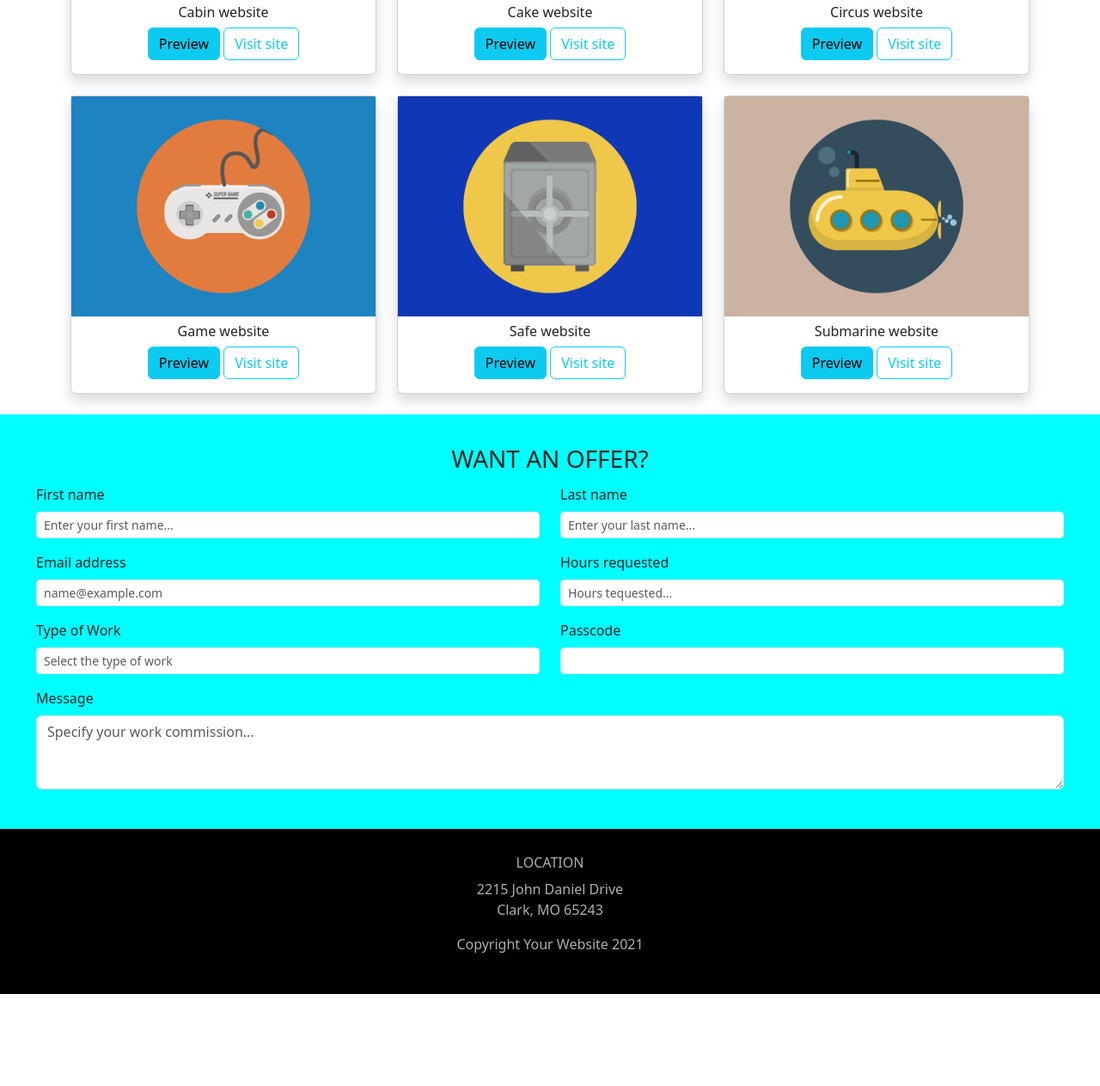
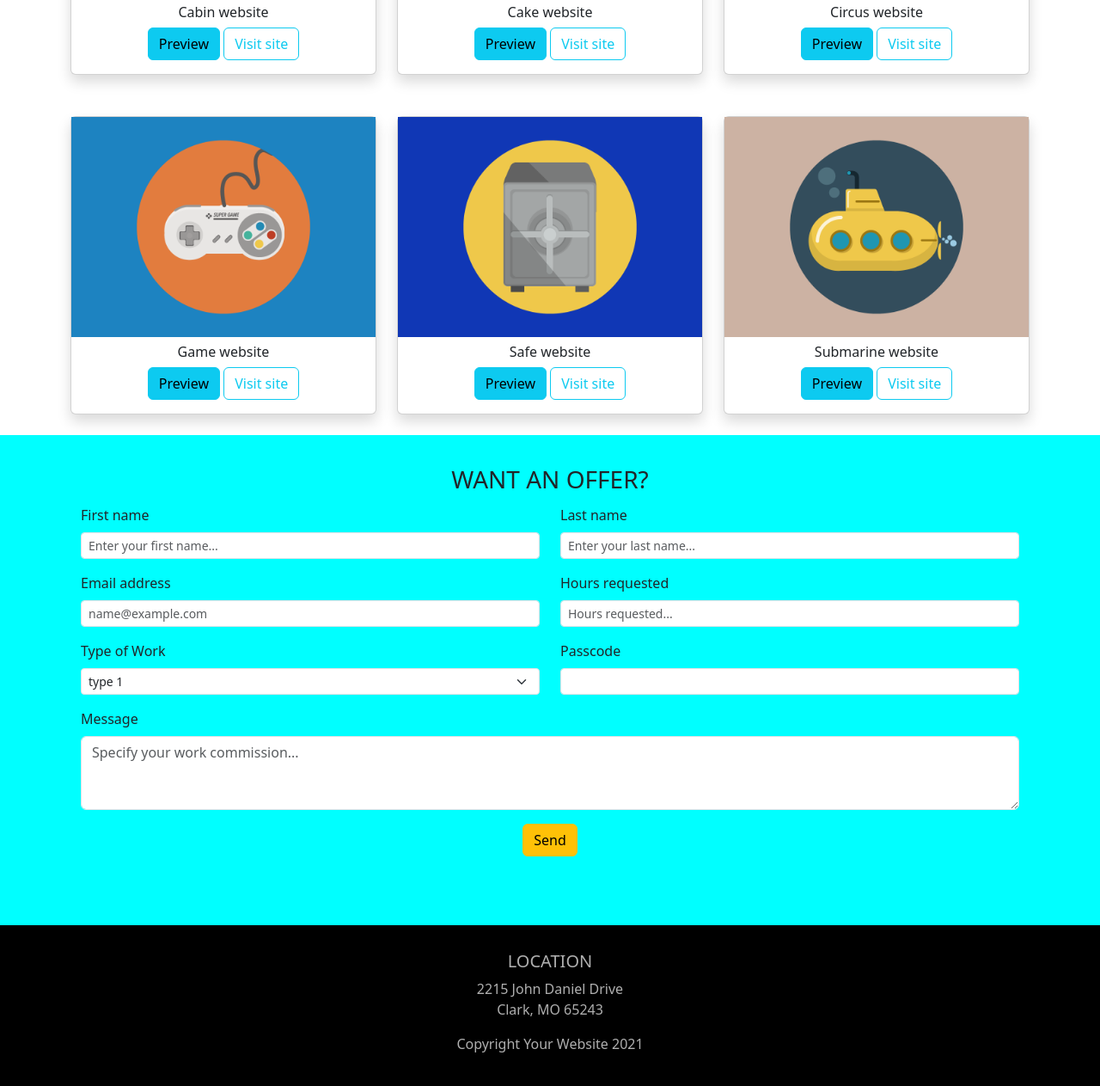
Before and after one commit to GaiaFilippa/bootstrap-html-freelancer, a plain HTML site: page index.html in a window 1280 px wide. Shown: the part 823-2086 px from the top of the page at 86% size. Before the commit the page ends 1979 px from the top, so only its background shows below. Drawn offline with nearby package versions, Linux system fonts and the light colour scheme.

Commit message:
added details

```diff
--- a/index.html
+++ b/index.html
@@ -29,7 +29,7 @@
 
     <div class="container text-center">
             <div class="row">
-                <div class="col-4">
+                <div class="col-12 col-md-6 col-lg-4">
                     <div class="card shadow">
                         <img src="img/portfolio/cabin.png" alt="cabin website">
                         <div class="mt-2">
@@ -43,7 +43,7 @@
                     </div>
                 </div>
 
-                <div class="col-4">
+                <div class="col-12 col-md-6 col-lg-4">
                     <div class="card shadow">
                         <img src="img/portfolio/cake.png" alt="cabin website">
                         <div class="mt-2">
@@ -56,7 +56,7 @@
                     </div>
                 </div>
 
-                <div class="col-4">
+                <div class="col-12 col-md-6 col-lg-4">
                     <div class="card shadow">
                         <img src="img/portfolio/circus.png" alt="cabin website">
                         <div class="mt-2">
@@ -74,8 +74,8 @@
 
 
 
-            <div class="row my-4">
-                <div class="col-4">
+            <div class="row my-4 gy-4">
+                <div class="col-12 col-md-6 col-lg-4">
                     <div class="card shadow">
                         <img src="img/portfolio/game.png" alt="cabin website">
                         <div class="mt-2">
@@ -89,7 +89,7 @@
                     </div>
                 </div>
 
-                <div class="col-4">
+                <div class="col-12 col-md-6 col-lg-4">
                     <div class="card shadow">
                         <img src="img/portfolio/safe.png" alt="cabin website">
                         <div class="mt-2">
@@ -102,7 +102,7 @@
                     </div>
                 </div>
 
-                <div class="col-4">
+                <div class="col-12 col-md-6 col-lg-4">
                     <div class="card shadow">
                         <img src="img/portfolio/submarine.png" alt="cabin website">
                         <div class="mt-2">
@@ -121,9 +121,10 @@
 
 
     <footer>
-        <div class="bg-aqua-footer">
+    <div class="bg-aqua-footer">
+        <div class="container">
             <h3>WANT AN OFFER?</h3>
-                <div class="row overview">
+                <div class="row overview row justify-content-md-center">
                     <div class="col-6">
                         <form>
                             <div class="mb-3">
@@ -145,7 +146,7 @@
                 </div>
 
 
-                <div class="row overview">
+                <div class="row overview row justify-content-md-center">
                     <div class="col-6">
                         <form>
                             <div class="mb-3">
@@ -159,7 +160,7 @@
                         <form>
                             <div class="mb-3">
                               <label for="hoursrequest" class="form-label">Hours requested</label>
-                              <input class="form-control form-control-sm" type="text" placeholder="Hours tequested..." aria-label=".form-control-sm example" id="hoursrequest">
+                              <input class="form-control form-control-sm" type="text" placeholder="Hours requested..." aria-label=".form-control-sm example" id="hoursrequest">
                             </div>
                         </form>
                     </div>
@@ -167,12 +168,18 @@
                 </div>
 
 
-                <div class="row overview">
+                <div class="row overview row justify-content-md-center">
                     <div class="col-6">
                         <form>
                             <div class="mb-3">
                               <label for="type-of-work" class="form-label">Type of Work</label>
-                              <input class="form-control form-control-sm" type="text" placeholder="Select the type of work" aria-label=".form-control-sm example" id="type-of-work">
+                                <select class="form-select form-select-sm" aria-label=".form-control-sm example" id="type-of-work">
+                                    <option value="type 1">type 1</option>
+                                    <option value="type 2">type 2</option>
+                                    <option value="type 3">type 3</option>
+                                    <option value="type 4">type 4</option>
+
+                                </select>
                             </div>
                         </form>
                     </div>
@@ -188,7 +195,7 @@
 
                 </div>
 
-                <div class="row overview">
+                <div class="row overview justify-content-md-center">
                     <div class="col-12">
                         <form>
                             <div class="mb-3">
@@ -198,11 +205,16 @@
                         </form>
                     </div>
                 </div>
+            </div>
+
+            <div class="bg-aqua-footer-button">
+                <button type="button" class="btn btn-warning">Send</button>
+
+            </div>
         </div>
-
             <div class="bg-black-footer">
-                <h6>LOCATION</h6>
-                <P>2215 John Daniel Drive<br>Clark, MO 65243</P>
+                <h6 class="fs-5">LOCATION</h6>
+                <P class="fw-light">2215 John Daniel Drive<br>Clark, MO 65243</P>
                 <P class="fw-light">Copyright Your Website 2021</P>
 
             </div>
--- a/style.css/style.css
+++ b/style.css/style.css
@@ -52,3 +52,9 @@ h3 {
     color: rgb(175, 175, 175);
     padding: 30px;
 }
+
+.bg-aqua-footer-button {
+    padding-bottom: 50px;
+    text-align: center;
+    background: aqua;
+}
```
